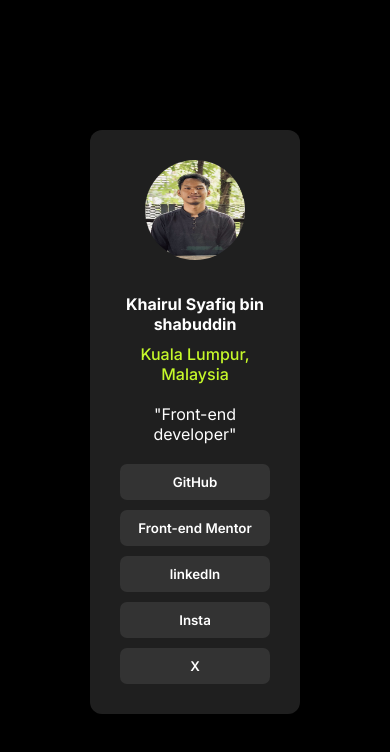
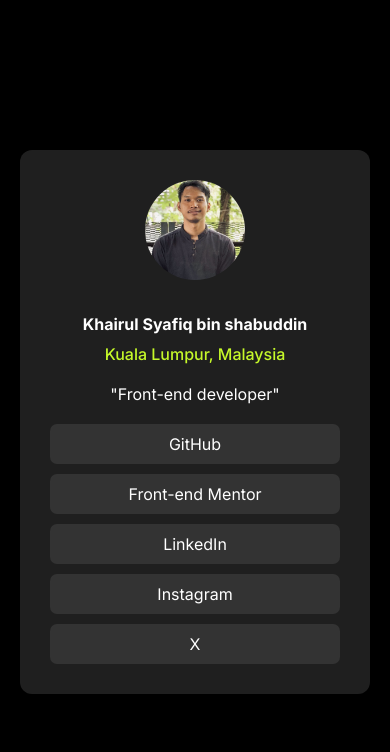
Before and after one commit to CendoiC1/social-links-profile, a plain HTML site: page social-links-profile-main/index.html in a window 390 px wide. Drawn offline with Linux system fonts and the light colour scheme.

Commit message:
Day 2: Social links profile card - Fixed issues
- Removed invalid 'size' property
- Changed IDs to classes for styling
- Converted buttons to anchor tags
- Added smooth transitions
- Added focus states for accessibility
- Improved semantic HTML
- Better media queries

Score improved from 82 to 95/100

```diff
--- a/social-links-profile-main/index.html
+++ b/social-links-profile-main/index.html
@@ -16,16 +16,16 @@
       <img src="./assets/images/IMG_6506.jpeg" alt="Profile-picture">
     </div>
     <div class="bio">
-      <p id="name">Khairul Syafiq bin shabuddin</p>
-      <p id="address">Kuala Lumpur, Malaysia</p>
-      <p id="description">"Front-end developer"</p>
+      <p class="name">Khairul Syafiq bin shabuddin</p>
+      <p class="address">Kuala Lumpur, Malaysia</p>
+      <p class="description">"Front-end developer"</p>
     </div>
     <div class="links">
-      <button class="button">GitHub</button>
-      <button class="button">Front-end Mentor</button>
-      <button class="button">linkedIn</button>
-      <button class="button">Insta</button>
-      <button class="button">X</button>
+      <a href="" class="button">GitHub</a>
+      <a href="" class="button">Front-end Mentor</a>
+      <a href="" class="button">LinkedIn</a>
+      <a href="" class="button">Instagram</a>
+      <a href="" class="button">X</a>
     </div>
   </div>
 </body>
--- a/social-links-profile-main/styles.css
+++ b/social-links-profile-main/styles.css
@@ -24,28 +24,28 @@ body {
     margin-bottom: 10px;
 }
 
-.bio #name {
+.bio .name {
     font-weight: 700;
     margin-bottom: 10px;
 }
 
-.bio #address {
+.bio .address {
     margin-bottom: 20px;
     color: hsl(75, 94%, 57%);
     font-weight: 500;
 }
 
-.bio #description {
+.bio .description {
     font-weight: 400;
     margin-bottom: 20px;
 }
 
 .picture  img {
     border-radius: 50%;
-    size: 20%;
     width: 100px;
     height: 100px;
     margin-bottom: 30px;
+    object-fit: cover;
 }
 
 
@@ -67,25 +67,19 @@ body {
 }
 
 .button {
+    display: block;
     width: 100%;
     padding: 10px;
     border-radius: 7px;
     background-color: hsl(0, 0%, 20%);
     color: white;
-    outline: none;
-    border: 0px;
     cursor: pointer;
-    font-weight: 600;
+    font-weight:400;
+    text-decoration: none;
+    transition: background-color 0.3s ease, color 0.3s ease;
 }
 
 .button:hover {
     background-color: hsl(75, 94%, 57%);
     color: black;
 }
-
-@media (min-width: 375px) {
-    .card {
-        padding: 30px;
-        width: 60%;
-    }
-}
```
